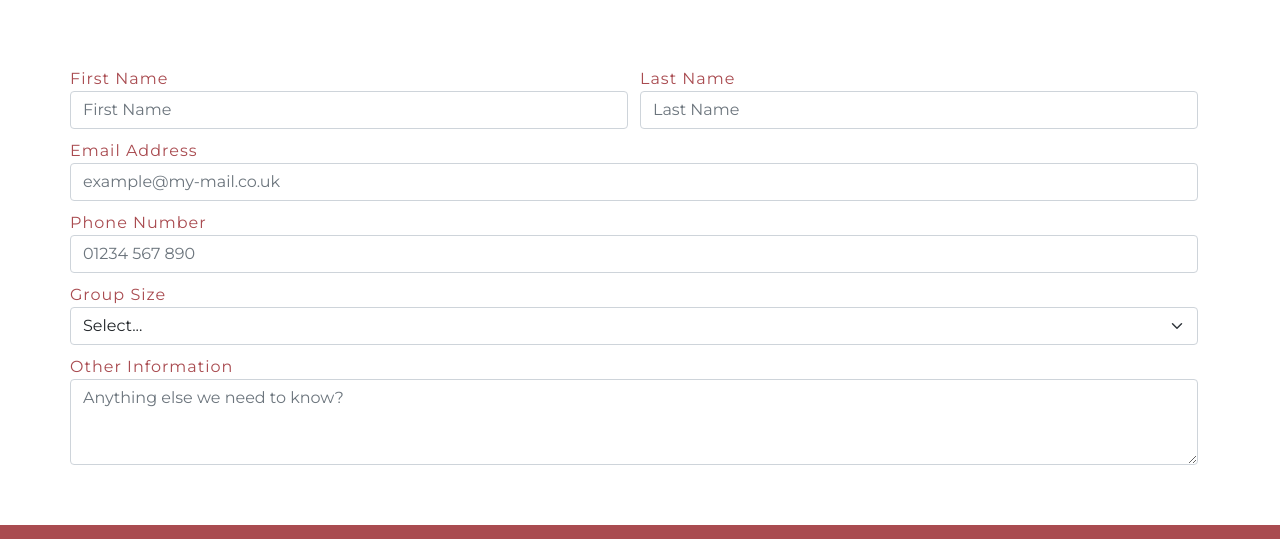
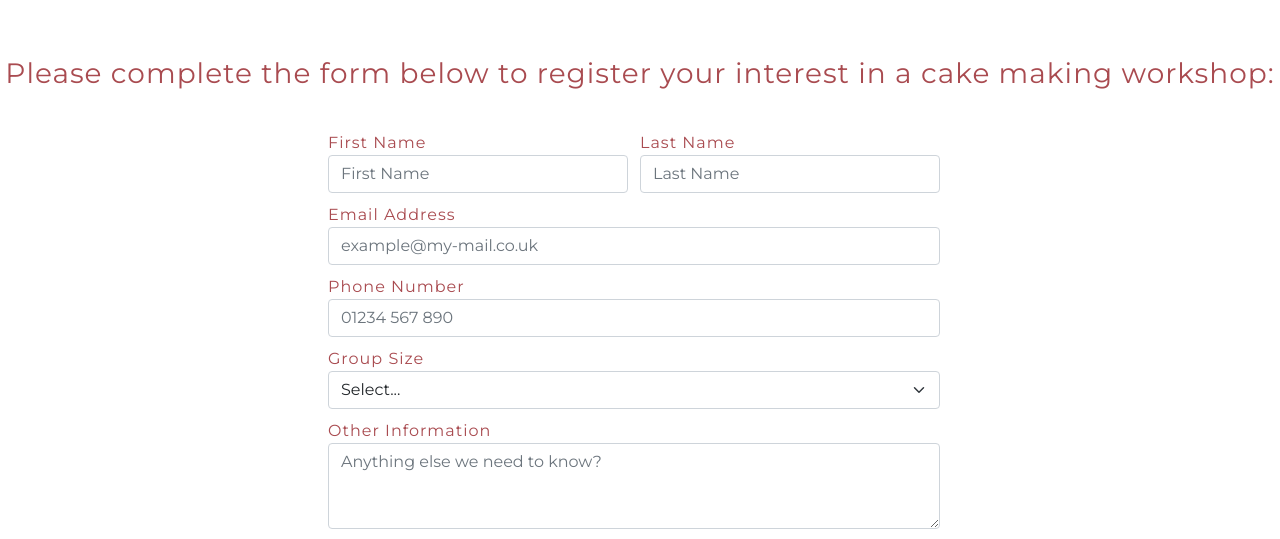
Before and after one commit to LizzieeLovett/classic-cakes, a plain HTML site: page lessons.html in a window 1280 px wide. Shown: the part 1002-1541 px from the top of the page. Drawn offline with nearby package versions, Linux system fonts and the light colour scheme.

Commit message:
Added a heading to the form on lessons.html

```diff
--- a/assets/css/style.css
+++ b/assets/css/style.css
@@ -15,7 +15,7 @@ a {
 form {
     color: #a94b50;
     text-align: left;
-    margin-bottom: 60px;
+    margin-bottom: 120px;
 }
 
 .form-group {
@@ -507,6 +507,17 @@ footer {
     text-align: center;
 }
 
+.lessons-form-heading {
+    color: #a94b50;
+    text-align: center;
+    margin-bottom: 30px;
+}
+
+.lessons-form-container {
+    max-width: 600px;
+    padding: 0;
+}
+
 @media screen and (min-width: 1200px) {
   #lessons-video-cover video {
    margin-right: 0;
--- a/lessons.html
+++ b/lessons.html
@@ -75,7 +75,8 @@
         <div id="lessons-detail">
             <p>We offer engaging, interactive cake making workshops for groups of up to 16 people. You can choose to either come and learn with us in our shop or we even offer online courses so that you can cook from the comfort of your own kitchen!<br><br>Our workshops are great for hen parties, birthdays or brushing up your skills for a bake sale.<br><br>Prices start from <strong>£15 per person</strong>. Please complete the form below and we'll be in touch to give you more details. </p>
         </div>
-        <div class="container">
+        <h3 class="lessons-form-heading">Please complete the form below to register your interest in a cake making workshop:</h3>
+        <div class="container lessons-form-container">
             <form>
                 <div class="row">
                     <div class="form-group col-12 col-md-6">
```
